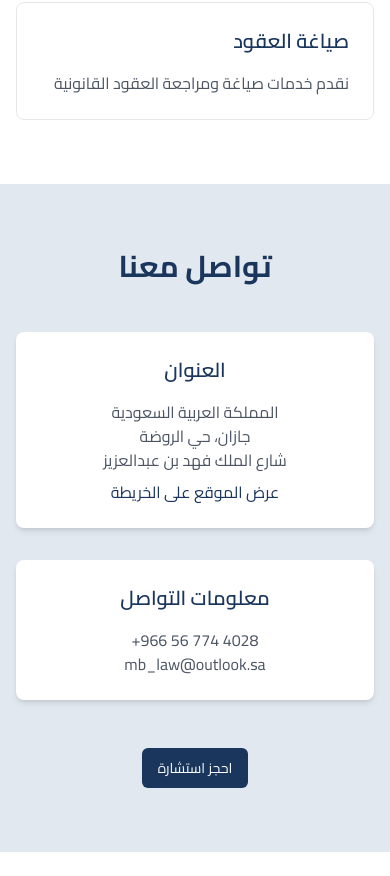
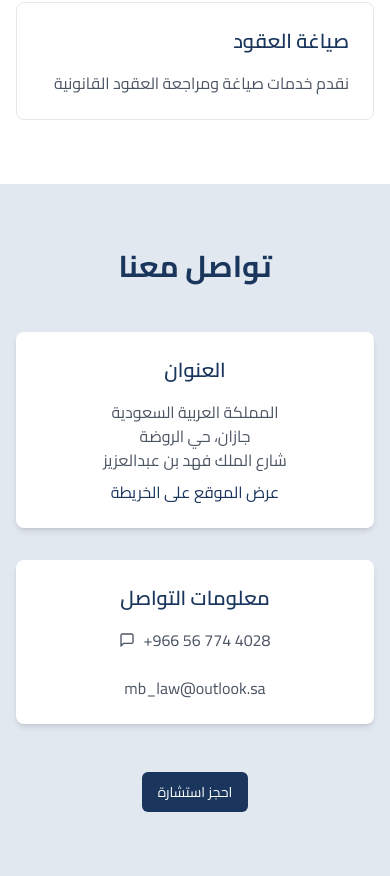
Before and after one commit to tamer2016/Dream1_makkah, a React (Vite) app: page / in a window 390 px wide. Shown: the part 1622-2498 px from the top of the page. Before the commit the page ends 2474 px from the top, so only its background shows below. Built offline with nearby package versions, Linux system fonts and the light colour scheme.

Commit message:
Add WhatsApp icon next to phone number
Included a small WhatsApp icon next to the contact phone number in the Index page for better visibility and accessibility.
[skip gpt_engineer]

```diff
--- a/src/pages/Index.tsx
+++ b/src/pages/Index.tsx
@@ -1,5 +1,6 @@
 import { Button } from "@/components/ui/button";
 import { Link } from "react-router-dom";
+import { MessageSquare } from "lucide-react";
 
 const Index = () => {
   return (
@@ -108,8 +109,9 @@ const Index = () => {
                   href="https://wa.me/966567744028"
                   target="_blank"
                   rel="noopener noreferrer"
-                  className="hover:text-law-primary transition-colors"
+                  className="hover:text-law-primary transition-colors flex items-center justify-center gap-2"
                 >
+                  <MessageSquare size={16} />
                   +966 56 774 4028
                 </a>
                 <br />
```
